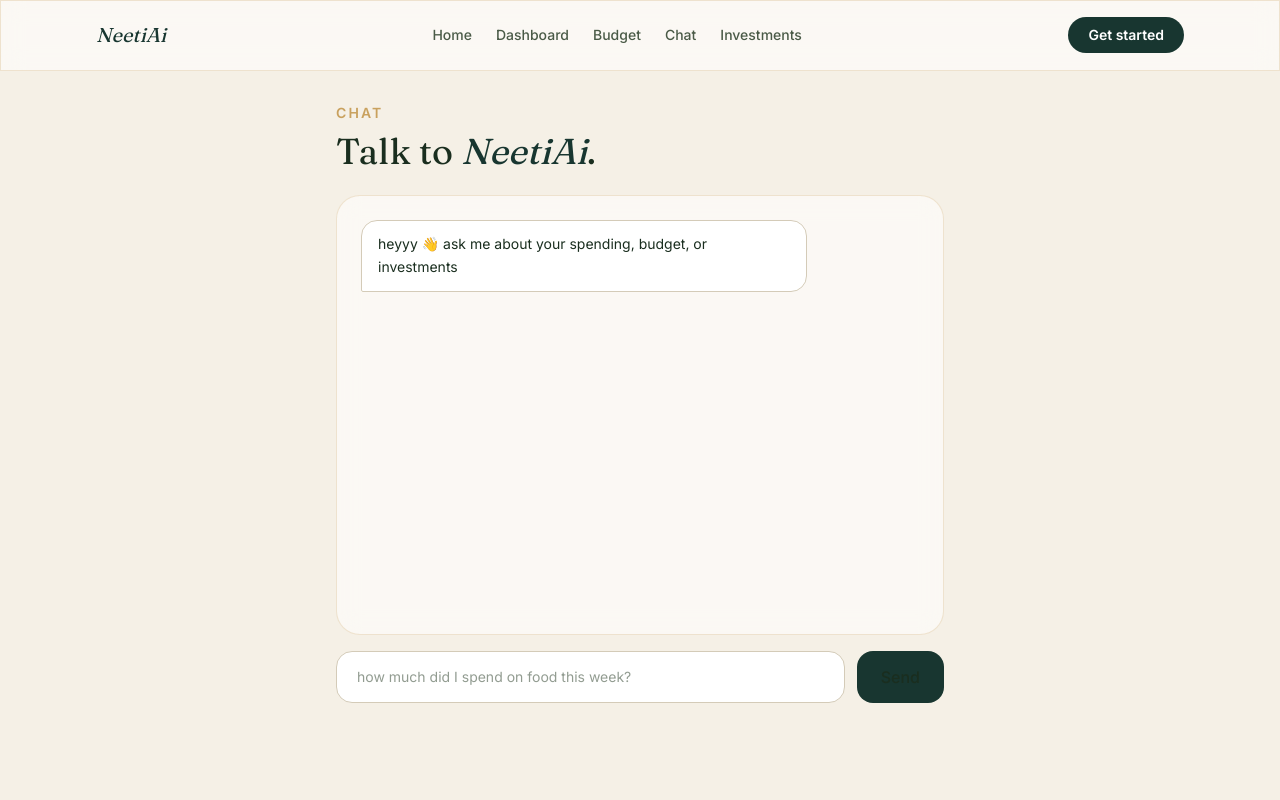
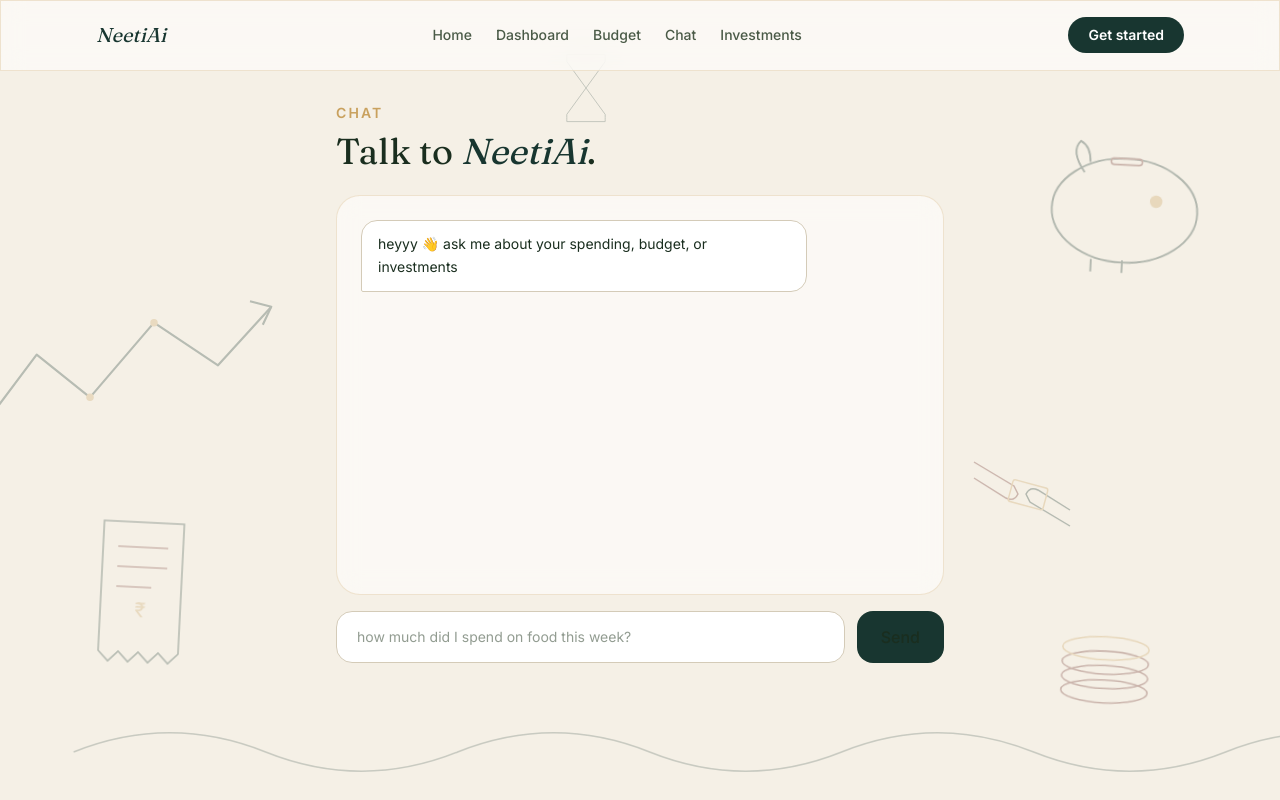
Before and after one commit to Bhoomified/NeetiAi, a Next.js app in the folder frontend/: page /chat in a window 1280 px wide. Built offline with nearby package versions, Linux system fonts and the light colour scheme.

Commit message:
feat: extend background line-art/patterns to all four app pages, not just landing

```diff
--- a/frontend/app/budget/page.tsx
+++ b/frontend/app/budget/page.tsx
@@ -2,7 +2,7 @@
 
 import { useState } from "react";
 import Nav from "@/components/Nav";
-
+import PageBackground from "@/components/PageBackground";
 type Allocation = {
   category: string;
   predicted_amount: number;
@@ -49,8 +49,9 @@ export default function BudgetPage() {
   }
 
   return (
-    <main className="min-h-screen bg-paper pb-24">
-      <Nav />
+    <main className="relative min-h-screen bg-paper pb-24 overflow-x-hidden">
+  <PageBackground />
+  <Nav />
 
       <div className="max-w-4xl mx-auto px-6 sm:px-8 pt-12 space-y-8">
         <div>
--- a/frontend/app/chat/page.tsx
+++ b/frontend/app/chat/page.tsx
@@ -2,7 +2,7 @@
 
 import { useState, useRef, useEffect } from "react";
 import Nav from "@/components/Nav";
-
+import PageBackground from "@/components/PageBackground";
 type Message = {
   role: "user" | "assistant";
   text: string;
@@ -45,7 +45,8 @@ export default function ChatPage() {
   }
 
   return (
-    <main className="min-h-screen bg-paper flex flex-col">
+    <main className="relative min-h-screen bg-paper pb-24 overflow-x-hidden">
+      <PageBackground />
       <Nav />
 
       <div className="max-w-2xl w-full mx-auto px-6 sm:px-8 pt-8 pb-4 flex-1 flex flex-col">
--- a/frontend/app/dashboard/page.tsx
+++ b/frontend/app/dashboard/page.tsx
@@ -2,7 +2,7 @@
 
 import { useState, useEffect } from "react";
 import Nav from "@/components/Nav";
-
+import PageBackground from "@/components/PageBackground";
 type Transaction = {
   id: number;
   merchant_raw: string;
@@ -90,8 +90,9 @@ export default function Dashboard() {
 }
 
   return (
-    <main className="min-h-screen bg-paper pb-24">
-      <Nav />
+   <main className="relative min-h-screen bg-paper pb-24 overflow-x-hidden">
+  <PageBackground />
+  <Nav />
 
       <div className="max-w-5xl mx-auto px-6 sm:px-8 pt-12 space-y-8">
         <div>
--- a/frontend/app/investments/page.tsx
+++ b/frontend/app/investments/page.tsx
@@ -2,7 +2,7 @@
 
 import { useState, useEffect } from "react";
 import Nav from "@/components/Nav";
-
+import PageBackground from "@/components/PageBackground";
 type Opportunity = {
   symbol: string;
   fund_name?: string;
@@ -126,7 +126,8 @@ export default function InvestmentsPage() {
   }
 
   return (
-    <main className="min-h-screen bg-paper pb-24">
+    <main className="relative min-h-screen bg-paper pb-24 overflow-x-hidden">
+      <PageBackground />
       <Nav />
 
       <div className="max-w-4xl mx-auto px-6 sm:px-8 pt-12 space-y-10">
--- /dev/null
+++ b/frontend/components/PageBackground.tsx
@@ -0,0 +1,11 @@
+import AbstractEdgePatterns from "./AbstractEdgePatterns";
+import FinanceLineArt from "./FinanceLineArt";
+
+export default function PageBackground() {
+  return (
+    <>
+      <AbstractEdgePatterns />
+      <FinanceLineArt />
+    </>
+  );
+}
```
